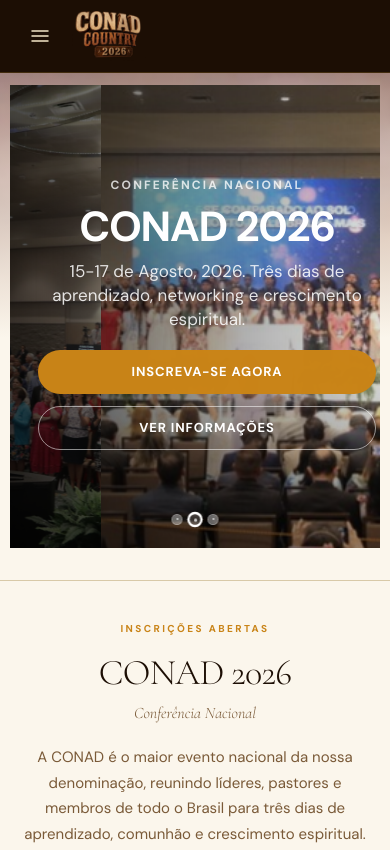
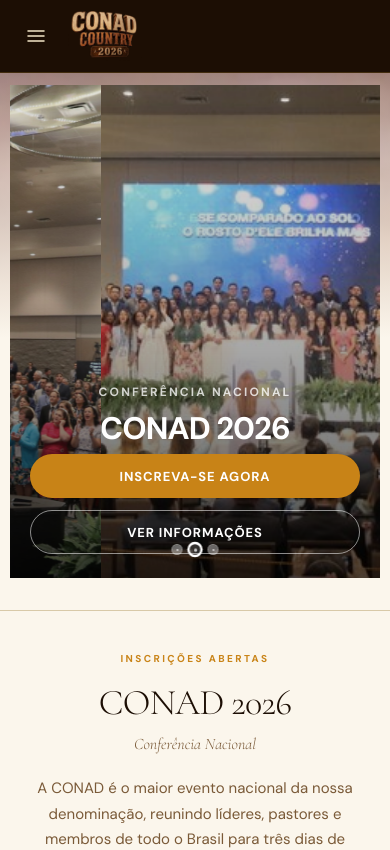
Before and after one commit to dariomigliaccio-new/conad2026, a Next.js app: page / in a window 390 px wide. Shown: the top 850 px of the page. Built offline with nearby package versions, Linux system fonts and the light colour scheme.

Commit message:
fix: responsividade completa - hero centralizado no mobile, botões alinhados, overlay corrigido

```diff
--- a/src/app/globals.css
+++ b/src/app/globals.css
@@ -1557,96 +1557,82 @@
 }
 
 @media (max-width: 900px) {
-  .mainNav {
-    display: none;
-  }
-
   .hero {
     width: calc(100% - 32px);
-    max-width: 800px;
-    aspect-ratio: 800 / 1000;
-    min-height: 0;
+    aspect-ratio: 4 / 5;
+  }
+
+  .heroOverlay {
+    background:
+      linear-gradient(0deg, rgba(0,0,0,.70) 0%, rgba(0,0,0,.28) 55%, rgba(0,0,0,.10) 100%);
   }
 
   .heroContent {
-    width: calc(100% - 32px);
-    height: 100%;
-    margin: 0 auto;
-    padding: 0 0 66px;
-    display: flex;
-    flex-direction: column;
-    justify-content: flex-end;
+    left: 0;
+    right: 0;
+    bottom: clamp(28px, 5vw, 56px);
+    width: 100%;
+    padding: 0 clamp(20px, 6vw, 40px);
     text-align: center;
+  }
+
+  .heroContent h1 {
+    font-size: clamp(28px, 7vw, 48px);
+    max-width: 100%;
+  }
+
+  .heroLead {
+    font-size: 15px;
+    max-width: 100%;
   }
 
   .heroActions {
     justify-content: center;
   }
 
-  .experienceGrid {
-    grid-template-columns: 1fr 1fr;
-  }
-
-  .experienceItem:nth-child(2n) {
-    border-right: 0;
+  .heroActions .button {
+    flex: 1;
+    min-width: 0;
+  }
+
+  .saksHeaderInner {
+    padding: 8px 20px;
   }
 }
 
 @media (max-width: 640px) {
-  .siteHeader {
-    width: calc(100% - 32px);
-    height: 66px;
-  }
-
-  .brand {
-    width: 136px;
-  }
-
-  .headerCta {
-    min-height: 38px;
-    padding: 0 13px;
-    font-size: 11px;
-  }
-
   .hero {
     width: calc(100% - 20px);
+    aspect-ratio: 3 / 4;
+  }
+
+  .heroContent {
+    bottom: 24px;
+    padding: 0 20px;
   }
 
   .heroContent h1 {
-    font-size: 42px;
+    font-size: clamp(24px, 8vw, 36px);
   }
 
   .heroLead {
-    font-size: 17px;
-  }
-
-  .button {
+    display: none;
+  }
+
+  .heroActions {
+    flex-direction: column;
+  }
+
+  .heroActions .button {
     width: 100%;
-  }
-
-  .experienceGrid {
-    grid-template-columns: 1fr;
-  }
-
-  .experienceItem {
-    min-height: auto;
-    border-right: 0;
-    border-top: 1px solid var(--line);
-  }
-
-  .experienceItem h3 {
-    min-height: 0;
-    font-size: 22px;
-  }
-
-  .experienceItem p,
-  .experienceItem a,
-  .plansCta {
-    font-size: 16px;
   }
 
   .countdownGrid {
     grid-template-columns: repeat(2, minmax(0, 1fr));
+  }
+
+  .saksHeaderInner {
+    padding: 8px 16px;
   }
 }
 
```
